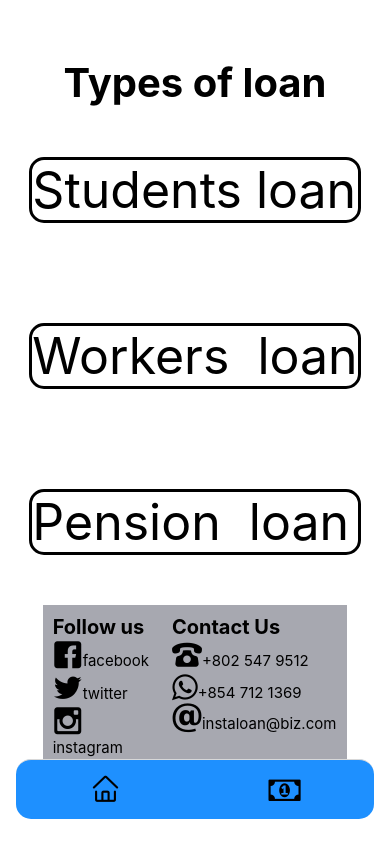
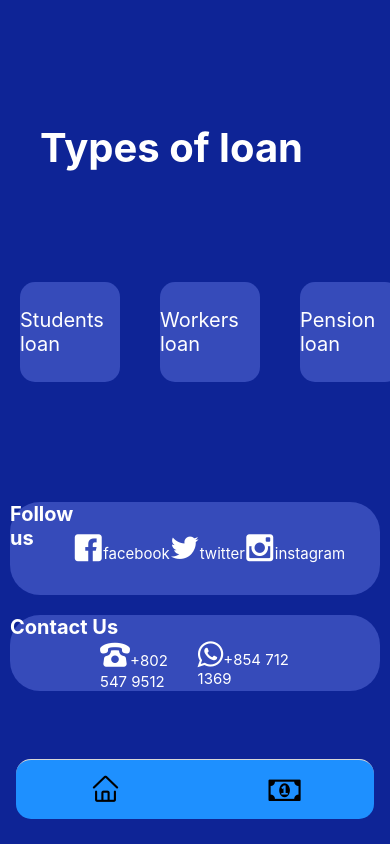
Before and after one commit to kencal20/Demo, a React Native app: screen /Loan in a window 390 px wide. Built offline with nearby package versions, Linux system fonts and the light colour scheme.

Commit message:
loan update

```diff
--- a/src/Loan.js
+++ b/src/Loan.js
@@ -1,6 +1,7 @@
 import React from 'react';
 import { View, Text, StyleSheet, TouchableOpacity } from 'react-native'
 import { Entypo, FontAwesome } from '@expo/vector-icons'
+
 
 
 const Loan = ({ navigation }) => {
@@ -10,7 +11,7 @@ const Loan = ({ navigation }) => {
             <Text style={styles.header_text}>
                 Types of loan
             </Text>
-            <View style={styles.for_students}>
+            <View style={styles.first_row}>
                 <TouchableOpacity
                     onPress={() => {
                         navigation.navigate("Studentloan")
@@ -18,11 +19,11 @@ const Loan = ({ navigation }) => {
                     style={styles.loantype_button}
                 >
                     <Text style={styles.button_text}>
-                         Students loan
+                        Students loan
                     </Text>
                 </TouchableOpacity>
 
-                <View style={styles.for_workers}>
+                <View>
                     <TouchableOpacity
                         onPress={() => {
                             navigation.navigate("Workersloan")
@@ -32,6 +33,7 @@ const Loan = ({ navigation }) => {
                             Workers  loan
                         </Text>
                     </TouchableOpacity>
+
                 </View>
                 <View style={styles.for_pension}>
                     <TouchableOpacity
@@ -41,7 +43,7 @@ const Loan = ({ navigation }) => {
                         style={styles.loantype_button}
                     >
                         <Text style={styles.button_text}>
-                             Pension  loan
+                            Pension  loan
                         </Text>
                     </TouchableOpacity>
                 </View>
@@ -52,21 +54,23 @@ const Loan = ({ navigation }) => {
                     <Text style={styles.followUs_header}>
                         Follow us
                     </Text>
-                    <View >
+                    <View style={styles.followus_row}  >
+                        <View>
                         <Text >
                             <TouchableOpacity style={styles.fb}>
-                                <Entypo name='facebook' size={30} color='black' />
+                                <Entypo name='facebook' size={30} color='white' />
                             </TouchableOpacity>
                             <Text style={styles.footer_text}>
                                 facebook
 
                             </Text>
                         </Text>
-                    </View>
+                        </View>
+
                     <View>
                         <Text >
                             <TouchableOpacity style={styles.twitter_button}>
-                                <Entypo name='twitter' size={30} color='black' />
+                                <Entypo name='twitter' size={30} color='white' />
 
                             </TouchableOpacity>
                             <Text style={styles.footer_text}>
@@ -77,7 +81,7 @@ const Loan = ({ navigation }) => {
                     <View>
                         <Text >
                             <TouchableOpacity style={styles.insta_button}>
-                                <Entypo name='instagram' size={30} />
+                                <Entypo name='instagram' size={30}  color='white'/>
                             </TouchableOpacity>
                             <Text style={styles.footer_text}>
                                 instagram
@@ -85,28 +89,31 @@ const Loan = ({ navigation }) => {
                         </Text>
                     </View>
                 </View>
+                </View>
                 <View style={styles.contactUs}>
                     <Text style={styles.ContactUs_header}>
                         Contact Us
                     </Text>
+                    <View style={styles.second_row}>
                     <Text>
-                        <Entypo name='old-phone' size={30} />
+                        <Entypo name='old-phone' size={30}  color='white'/>
                         <Text style={styles.footer_text}>
                             +802 547 9512
                         </Text>
                     </Text>
                     <Text>
-                        <FontAwesome name='whatsapp' size={30} />
+                        <FontAwesome name='whatsapp' size={30} color='white' />
                         <Text style={styles.footer_text}>
                             +854 712 1369
                         </Text>
                     </Text>
-                    <Text>
-                        <Entypo name='email' size={30} />
+                    {/* <Text>
+                        <Entypo name='email' size={30} color='white' />
                         <Text style={styles.footer_text}>
                             instaloan@biz.com
                         </Text>
-                    </Text>
+                    </Text> */}
+                </View>
                 </View>
             </View>
         </View>
@@ -119,69 +126,104 @@ export default Loan;
 const styles = StyleSheet.create({
     container: {
         flex: 1,
-        backgroundColor: '#fff',
-        alignItems: 'center',
-        justifyContent:'center'
-
+        justifyContent: 'center',
+        backgroundColor: '#0e2496',
 
     },
 
     header_text: {
         fontSize: 40,
         fontWeight: 'bold',
+        color: 'white',
+        marginHorizontal:40
+
 
     },
 
     button_text: {
-        fontSize: 30
+        fontSize: 10
+
     },
 
     loantype_button: {
-        borderWidth: 3,
+        borderWidth: 0,
         borderRadius: 15,
-        marginVertical: 50,
+        marginVertical: 20,
+        marginHorizontal: 20,
+        height: 100,
+        width: 100,
+        backgroundColor: '#364bba',
+        justifyContent: 'center',
+        alignItems: 'center',
 
 
 
     },
+    first_row: {
+        flexDirection: 'row',
+        marginVertical:90
+    },
+    for_students: {
+        flex: 5
 
-    button_text:{
-     fontSize:50
+    },
+    for_workers: {
+        flex: 5,
+
     },
 
-    footer: {
-        backgroundColor: '#a7a8b0',
-        flexDirection: 'row',
-        marginHorizontal:10,
-        marginBottom:20
+
+    button_text: {
+        fontSize: 20,
+        color: 'white'
     },
 
     footer_text: {
-        fontSize: 15
+        fontSize: 15,
+        color:'white',
+        marginTop:30
     },
 
     followUs: {
-        flex: 3,
         marginHorizontal: 10,
-        marginVertical: 10
+        marginBottom: 20,
+       flexDirection:'row',
+        marginVertical: 10,
+        backgroundColor: '#364bba',
+        borderRadius:30
     },
 
     followUs_header: {
         fontSize: 20,
-        fontWeight: 'bold'
+        fontWeight: 'bold',
+        color:'white'
     },
-
+    followus_row:{
+        marginVertical:30,
+        flexDirection:'row',
+        marginRight:50
+    },
     contactUs: {
         marginHorizontal: 10,
-        flex: 5,
-        fontSize: 3,
-        marginVertical: 10
+       borderRadius:30,
+        backgroundColor: '#364bba',
+        marginBottom:30
+
+
     },
 
     ContactUs_header: {
         fontSize: 20,
-        fontWeight: 'bold'
+        fontWeight: 'bold',
+         color:'white',
+         flexDirection:'row'
     },
+    second_row:{
+        flexDirection: 'row',
+        marginHorizontal:90,
+
+
+    }
 
 
 
```
